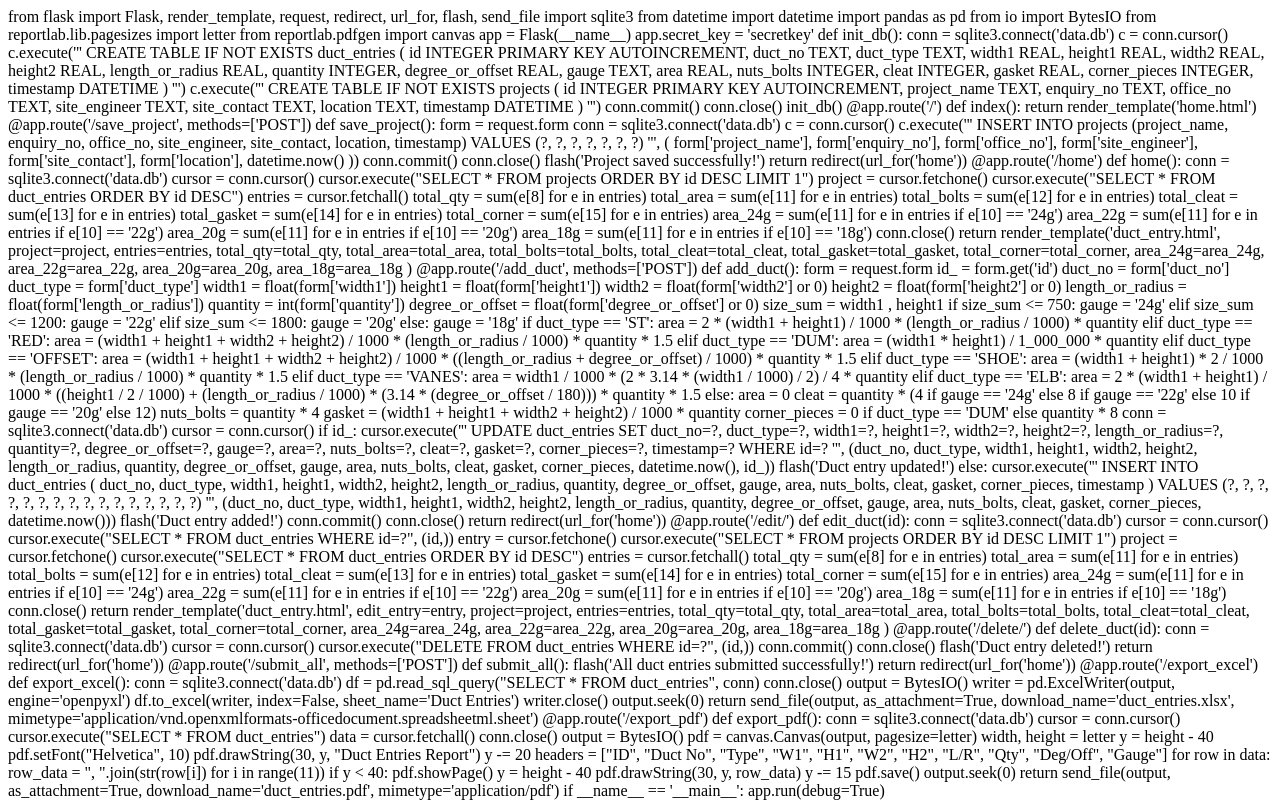
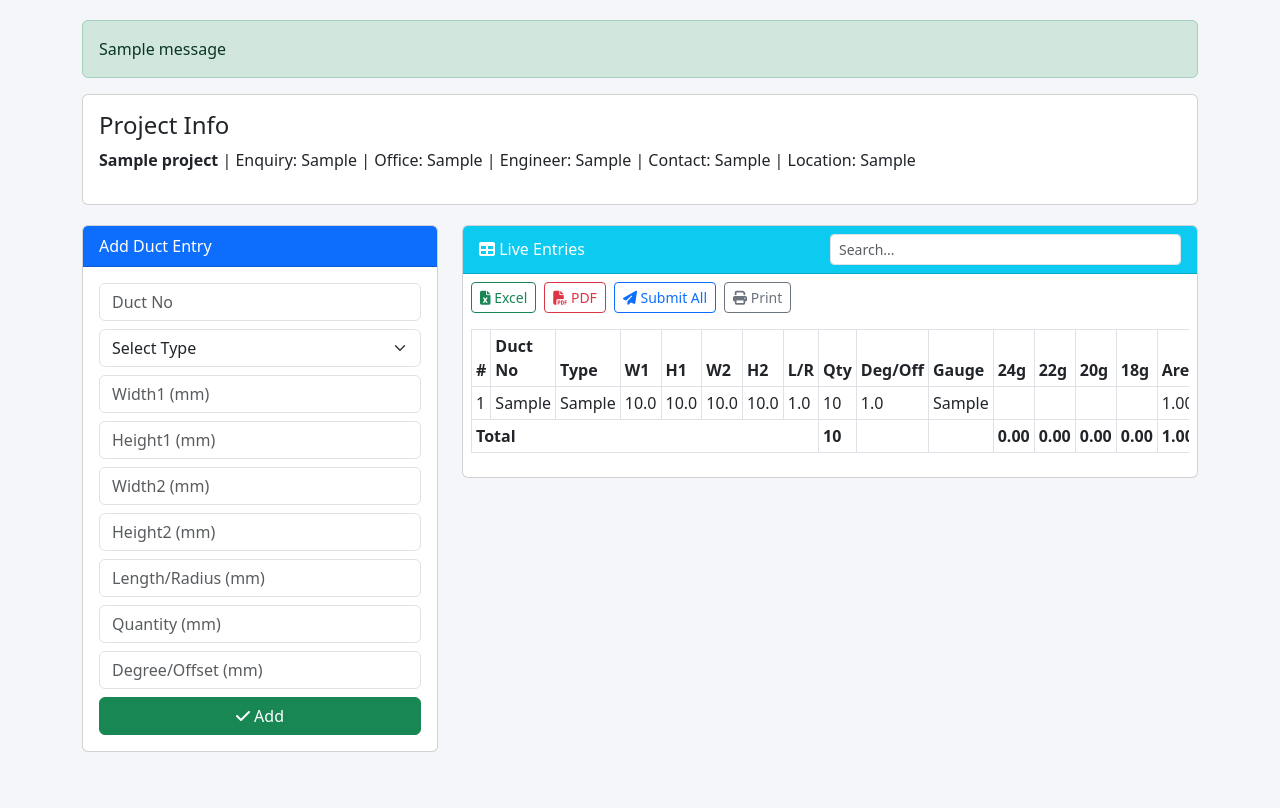
Before and after one commit to Madhan12-tech/duct-measurement, a Flask app: page /home in a window 1280 px wide. After the commit the page ends 752 px from the top, so only its background shows below. Run offline with Flask 3, Linux system fonts and the light colour scheme; tables that the repository leaves empty hold one stand-in row (values such as "Sample post"); one stand-in notice (Sample message) is shown.

Commit message:
Update duct_entry.html

```diff
--- a/templates/duct_entry.html
+++ b/templates/duct_entry.html
@@ -1,288 +1,184 @@
-from flask import Flask, render_template, request, redirect, url_for, flash, send_file
-import sqlite3
-from datetime import datetime
-import pandas as pd
-from io import BytesIO
-from reportlab.lib.pagesizes import letter
-from reportlab.pdfgen import canvas
 
-app = Flask(__name__)
-app.secret_key = 'secretkey'
+<!DOCTYPE html>
+<html lang="en">
+<head>
+  <meta charset="UTF-8">
+  <title>Duct Entry</title>
+  <meta name="viewport" content="width=device-width, initial-scale=1">
 
-def init_db():
-    conn = sqlite3.connect('data.db')
-    c = conn.cursor()
-    c.execute('''
-        CREATE TABLE IF NOT EXISTS duct_entries (
-            id INTEGER PRIMARY KEY AUTOINCREMENT,
-            duct_no TEXT,
-            duct_type TEXT,
-            width1 REAL,
-            height1 REAL,
-            width2 REAL,
-            height2 REAL,
-            length_or_radius REAL,
-            quantity INTEGER,
-            degree_or_offset REAL,
-            gauge TEXT,
-            area REAL,
-            nuts_bolts INTEGER,
-            cleat INTEGER,
-            gasket REAL,
-            corner_pieces INTEGER,
-            timestamp DATETIME
-        )
-    ''')
-    c.execute('''
-        CREATE TABLE IF NOT EXISTS projects (
-            id INTEGER PRIMARY KEY AUTOINCREMENT,
-            project_name TEXT,
-            enquiry_no TEXT,
-            office_no TEXT,
-            site_engineer TEXT,
-            site_contact TEXT,
-            location TEXT,
-            timestamp DATETIME
-        )
-    ''')
-    conn.commit()
-    conn.close()
+  <!-- Bootstrap + FontAwesome -->
+  <link href="https://cdn.jsdelivr.net/npm/bootstrap@5.3.0/dist/css/bootstrap.min.css" rel="stylesheet">
+  <link href="https://cdnjs.cloudflare.com/ajax/libs/font-awesome/6.5.0/css/all.min.css" rel="stylesheet">
 
-init_db()
+  <style>
+    body {
+      background: #f4f6f9;
+      padding: 20px;
+    }
+    .card {
+      margin-bottom: 20px;
+    }
+    th {
+      background-color: #0d6efd;
+      color: white;
+    }
+    tfoot td {
+      background-color: #e7f1ff;
+      font-weight: bold;
+    }
+  </style>
 
-@app.route('/')
-def index():
-    return render_template('home.html')
+  <script>
+    function filterTable() {
+      const input = document.getElementById("searchInput").value.toLowerCase();
+      const rows = document.querySelectorAll("#entriesTable tbody tr");
+      rows.forEach(row => {
+        row.style.display = row.innerText.toLowerCase().includes(input) ? "" : "none";
+      });
+    }
+  </script>
+</head>
+<body>
 
-@app.route('/save_project', methods=['POST'])
-def save_project():
-    form = request.form
-    conn = sqlite3.connect('data.db')
-    c = conn.cursor()
-    c.execute('''
-        INSERT INTO projects (project_name, enquiry_no, office_no, site_engineer, site_contact, location, timestamp)
-        VALUES (?, ?, ?, ?, ?, ?, ?)
-    ''', (
-        form['project_name'],
-        form['enquiry_no'],
-        form['office_no'],
-        form['site_engineer'],
-        form['site_contact'],
-        form['location'],
-        datetime.now()
-    ))
-    conn.commit()
-    conn.close()
-    flash('Project saved successfully!')
-    return redirect(url_for('home'))
+<div class="container">
 
-@app.route('/home')
-def home():
-    conn = sqlite3.connect('data.db')
-    cursor = conn.cursor()
-    cursor.execute("SELECT * FROM projects ORDER BY id DESC LIMIT 1")
-    project = cursor.fetchone()
-    cursor.execute("SELECT * FROM duct_entries ORDER BY id DESC")
-    entries = cursor.fetchall()
+  {% with messages = get_flashed_messages() %}
+    {% if messages %}
+      <div class="alert alert-success">
+        {% for message in messages %}
+          <div>{{ message }}</div>
+        {% endfor %}
+      </div>
+    {% endif %}
+  {% endwith %}
 
-    total_qty = sum(e[8] for e in entries)
-    total_area = sum(e[11] for e in entries)
-    total_bolts = sum(e[12] for e in entries)
-    total_cleat = sum(e[13] for e in entries)
-    total_gasket = sum(e[14] for e in entries)
-    total_corner = sum(e[15] for e in entries)
-    area_24g = sum(e[11] for e in entries if e[10] == '24g')
-    area_22g = sum(e[11] for e in entries if e[10] == '22g')
-    area_20g = sum(e[11] for e in entries if e[10] == '20g')
-    area_18g = sum(e[11] for e in entries if e[10] == '18g')
+  <div class="card">
+    <div class="card-body">
+      <h4 class="card-title">Project Info</h4>
+      {% if project %}
+        <p><strong>{{ project[1] }}</strong> | Enquiry: {{ project[2] }} | Office: {{ project[3] }} |
+        Engineer: {{ project[4] }} | Contact: {{ project[5] }} | Location: {{ project[6] }}</p>
+      {% else %}
+        <p>No project information available.</p>
+      {% endif %}
+    </div>
+  </div>
 
-    conn.close()
-    return render_template('duct_entry.html',
-        project=project,
-        entries=entries,
-        total_qty=total_qty,
-        total_area=total_area,
-        total_bolts=total_bolts,
-        total_cleat=total_cleat,
-        total_gasket=total_gasket,
-        total_corner=total_corner,
-        area_24g=area_24g,
-        area_22g=area_22g,
-        area_20g=area_20g,
-        area_18g=area_18g
-    )
+  <div class="row">
+    <!-- Form -->
+    <div class="col-md-4">
+      <div class="card">
+        <div class="card-header bg-primary text-white">
+          {{ edit_entry and "Edit" or "Add" }} Duct Entry
+        </div>
+        <div class="card-body">
+          <form method="POST" action="/add_duct">
+            <input type="hidden" name="id" value="{{ edit_entry[0] if edit_entry else '' }}">
+            <div class="mb-2">
+              <input class="form-control" type="text" name="duct_no" placeholder="Duct No" required value="{{ edit_entry[1] if edit_entry else '' }}">
+            </div>
+            <div class="mb-2">
+              <select class="form-select" name="duct_type" required>
+                <option value="">Select Type</option>
+                {% for t in ['ST','SHOE','RED','OFFSET','DUM','ELB','VANES'] %}
+                  <option value="{{ t }}" {% if edit_entry and edit_entry[2] == t %}selected{% endif %}>{{ t }}</option>
+                {% endfor %}
+              </select>
+            </div>
+            {% for i in [3,4,5,6,7,8,9] %}
+              <div class="mb-2">
+                <input class="form-control" type="number" step="any" name="{{ ['width1','height1','width2','height2','length_or_radius','quantity','degree_or_offset'][loop.index0] }}"
+                placeholder="{{ ['Width1','Height1','Width2','Height2','Length/Radius','Quantity','Degree/Offset'][loop.index0] }} (mm)"
+                value="{{ edit_entry[i] if edit_entry else '' }}">
+              </div>
+            {% endfor %}
+            <button type="submit" class="btn btn-success w-100">
+              <i class="fa fa-check"></i> {{ edit_entry and "Update" or "Add" }}
+            </button>
+          </form>
+        </div>
+      </div>
+    </div>
 
-@app.route('/add_duct', methods=['POST'])
-def add_duct():
-    form = request.form
-    id_ = form.get('id')
-    duct_no = form['duct_no']
-    duct_type = form['duct_type']
-    width1 = float(form['width1'])
-    height1 = float(form['height1'])
-    width2 = float(form['width2'] or 0)
-    height2 = float(form['height2'] or 0)
-    length_or_radius = float(form['length_or_radius'])
-    quantity = int(form['quantity'])
-    degree_or_offset = float(form['degree_or_offset'] or 0)
+    <!-- Table -->
+    <div class="col-md-8">
+      <div class="card">
+        <div class="card-header bg-info text-white d-flex justify-content-between align-items-center">
+          <span><i class="fa fa-table"></i> Live Entries</span>
+          <input class="form-control form-control-sm w-50" id="searchInput" onkeyup="filterTable()" placeholder="Search...">
+        </div>
+        <div class="card-body p-2">
+          <div class="d-flex gap-2 mb-3 flex-wrap">
+            <form action="/export_excel" method="get"><button class="btn btn-outline-success btn-sm"><i class="fa fa-file-excel"></i> Excel</button></form>
+            <form action="/export_pdf" method="get"><button class="btn btn-outline-danger btn-sm"><i class="fa fa-file-pdf"></i> PDF</button></form>
+            <form action="/submit_all" method="post"><button class="btn btn-outline-primary btn-sm"><i class="fa fa-paper-plane"></i> Submit All</button></form>
+            <button onclick="window.print()" class="btn btn-outline-secondary btn-sm"><i class="fa fa-print"></i> Print</button>
+          </div>
 
-    size_sum = width1 , height1
-    if size_sum <= 750:
-        gauge = '24g'
-    elif size_sum <= 1200:
-        gauge = '22g'
-    elif size_sum <= 1800:
-        gauge = '20g'
-    else:
-        gauge = '18g'
+          <div class="table-responsive">
+            <table class="table table-bordered table-sm" id="entriesTable">
+              <thead>
+                <tr>
+                  <th>#</th><th>Duct No</th><th>Type</th><th>W1</th><th>H1</th><th>W2</th><th>H2</th>
+                  <th>L/R</th><th>Qty</th><th>Deg/Off</th><th>Gauge</th>
+                  <th>24g</th><th>22g</th><th>20g</th><th>18g</th>
+                  <th>Area</th><th>Bolt</th><th>Cleat</th><th>Gasket</th><th>Corner</th><th>Action</th>
+                </tr>
+              </thead>
+              <tbody>
+                {% for entry in entries %}
+                <tr>
+                  <td>{{ loop.index }}</td>
+                  <td>{{ entry[1] }}</td>
+                  <td>{{ entry[2] }}</td>
+                  <td>{{ entry[3] }}</td>
+                  <td>{{ entry[4] }}</td>
+                  <td>{{ entry[5] }}</td>
+                  <td>{{ entry[6] }}</td>
+                  <td>{{ entry[7] }}</td>
+                  <td>{{ entry[8] }}</td>
+                  <td>{{ entry[9] }}</td>
+                  <td>{{ entry[10] }}</td>
+                  <td>{{ "%.2f"|format(entry[11]) if entry[10] == '24g' else '' }}</td>
+                  <td>{{ "%.2f"|format(entry[11]) if entry[10] == '22g' else '' }}</td>
+                  <td>{{ "%.2f"|format(entry[11]) if entry[10] == '20g' else '' }}</td>
+                  <td>{{ "%.2f"|format(entry[11]) if entry[10] == '18g' else '' }}</td>
+                  <td>{{ "%.2f"|format(entry[11]) }}</td>
+                  <td>{{ entry[12] }}</td>
+                  <td>{{ entry[13] }}</td>
+                  <td>{{ "%.2f"|format(entry[14]) }}</td>
+                  <td>{{ entry[15] }}</td>
+                  <td>
+                    <a href="/edit/{{ entry[0] }}" class="text-primary"><i class="fa fa-edit"></i></a>
+                    <a href="/delete/{{ entry[0] }}" onclick="return confirm('Delete?')" class="text-danger"><i class="fa fa-trash"></i></a>
+                  </td>
+                </tr>
+                {% endfor %}
+              </tbody>
+              <tfoot>
+                <tr>
+                  <td colspan="8"><strong>Total</strong></td>
+                  <td>{{ total_qty }}</td><td></td><td></td>
+                  <td>{{ "%.2f"|format(area_24g) }}</td>
+                  <td>{{ "%.2f"|format(area_22g) }}</td>
+                  <td>{{ "%.2f"|format(area_20g) }}</td>
+                  <td>{{ "%.2f"|format(area_18g) }}</td>
+                  <td>{{ "%.2f"|format(total_area) }}</td>
+                  <td>{{ total_bolts }}</td>
+                  <td>{{ total_cleat }}</td>
+                  <td>{{ "%.2f"|format(total_gasket) }}</td>
+                  <td>{{ total_corner }}</td><td></td>
+                </tr>
+              </tfoot>
+            </table>
+          </div>
+        </div>
+      </div>
+    </div>
+  </div>
+</div>
 
-    if duct_type == 'ST':
-        area = 2 * (width1 + height1) / 1000 * (length_or_radius / 1000) * quantity
-    elif duct_type == 'RED':
-        area = (width1 + height1 + width2 + height2) / 1000 * (length_or_radius / 1000) * quantity * 1.5
-    elif duct_type == 'DUM':
-        area = (width1 * height1) / 1_000_000 * quantity
-    elif duct_type == 'OFFSET':
-        area = (width1 + height1 + width2 + height2) / 1000 * ((length_or_radius + degree_or_offset) / 1000) * quantity * 1.5
-    elif duct_type == 'SHOE':
-        area = (width1 + height1) * 2 / 1000 * (length_or_radius / 1000) * quantity * 1.5
-    elif duct_type == 'VANES':
-        area = width1 / 1000 * (2 * 3.14 * (width1 / 1000) / 2) / 4 * quantity
-    elif duct_type == 'ELB':
-        area = 2 * (width1 + height1) / 1000 * ((height1 / 2 / 1000) + (length_or_radius / 1000) * (3.14 * (degree_or_offset / 180))) * quantity * 1.5
-    else:
-        area = 0
-
-    cleat = quantity * (4 if gauge == '24g' else 8 if gauge == '22g' else 10 if gauge == '20g' else 12)
-    nuts_bolts = quantity * 4
-    gasket = (width1 + height1 + width2 + height2) / 1000 * quantity
-    corner_pieces = 0 if duct_type == 'DUM' else quantity * 8
-
-    conn = sqlite3.connect('data.db')
-    cursor = conn.cursor()
-
-    if id_:
-        cursor.execute('''
-            UPDATE duct_entries SET duct_no=?, duct_type=?, width1=?, height1=?, width2=?, height2=?,
-            length_or_radius=?, quantity=?, degree_or_offset=?, gauge=?, area=?, nuts_bolts=?, cleat=?,
-            gasket=?, corner_pieces=?, timestamp=? WHERE id=?
-        ''', (duct_no, duct_type, width1, height1, width2, height2, length_or_radius, quantity, degree_or_offset,
-              gauge, area, nuts_bolts, cleat, gasket, corner_pieces, datetime.now(), id_))
-        flash('Duct entry updated!')
-    else:
-        cursor.execute('''
-            INSERT INTO duct_entries (
-                duct_no, duct_type, width1, height1, width2, height2, length_or_radius, quantity,
-                degree_or_offset, gauge, area, nuts_bolts, cleat, gasket, corner_pieces, timestamp
-            ) VALUES (?, ?, ?, ?, ?, ?, ?, ?, ?, ?, ?, ?, ?, ?, ?, ?)
-        ''', (duct_no, duct_type, width1, height1, width2, height2, length_or_radius, quantity, degree_or_offset,
-              gauge, area, nuts_bolts, cleat, gasket, corner_pieces, datetime.now()))
-        flash('Duct entry added!')
-
-    conn.commit()
-    conn.close()
-    return redirect(url_for('home'))
-
-@app.route('/edit/<int:id>')
-def edit_duct(id):
-    conn = sqlite3.connect('data.db')
-    cursor = conn.cursor()
-
-    cursor.execute("SELECT * FROM duct_entries WHERE id=?", (id,))
-    entry = cursor.fetchone()
-
-    cursor.execute("SELECT * FROM projects ORDER BY id DESC LIMIT 1")
-    project = cursor.fetchone()
-
-    cursor.execute("SELECT * FROM duct_entries ORDER BY id DESC")
-    entries = cursor.fetchall()
-
-    total_qty = sum(e[8] for e in entries)
-    total_area = sum(e[11] for e in entries)
-    total_bolts = sum(e[12] for e in entries)
-    total_cleat = sum(e[13] for e in entries)
-    total_gasket = sum(e[14] for e in entries)
-    total_corner = sum(e[15] for e in entries)
-    area_24g = sum(e[11] for e in entries if e[10] == '24g')
-    area_22g = sum(e[11] for e in entries if e[10] == '22g')
-    area_20g = sum(e[11] for e in entries if e[10] == '20g')
-    area_18g = sum(e[11] for e in entries if e[10] == '18g')
-
-    conn.close()
-
-    return render_template('duct_entry.html',
-        edit_entry=entry,
-        project=project,
-        entries=entries,
-        total_qty=total_qty,
-        total_area=total_area,
-        total_bolts=total_bolts,
-        total_cleat=total_cleat,
-        total_gasket=total_gasket,
-        total_corner=total_corner,
-        area_24g=area_24g,
-        area_22g=area_22g,
-        area_20g=area_20g,
-        area_18g=area_18g
-    )
-
-@app.route('/delete/<int:id>')
-def delete_duct(id):
-    conn = sqlite3.connect('data.db')
-    cursor = conn.cursor()
-    cursor.execute("DELETE FROM duct_entries WHERE id=?", (id,))
-    conn.commit()
-    conn.close()
-    flash('Duct entry deleted!')
-    return redirect(url_for('home'))
-
-@app.route('/submit_all', methods=['POST'])
-def submit_all():
-    flash('All duct entries submitted successfully!')
-    return redirect(url_for('home'))
-
-@app.route('/export_excel')
-def export_excel():
-    conn = sqlite3.connect('data.db')
-    df = pd.read_sql_query("SELECT * FROM duct_entries", conn)
-    conn.close()
-
-    output = BytesIO()
-    writer = pd.ExcelWriter(output, engine='openpyxl')
-    df.to_excel(writer, index=False, sheet_name='Duct Entries')
-    writer.close()
-    output.seek(0)
-
-    return send_file(output, as_attachment=True, download_name='duct_entries.xlsx', mimetype='application/vnd.openxmlformats-officedocument.spreadsheetml.sheet')
-
-@app.route('/export_pdf')
-def export_pdf():
-    conn = sqlite3.connect('data.db')
-    cursor = conn.cursor()
-    cursor.execute("SELECT * FROM duct_entries")
-    data = cursor.fetchall()
-    conn.close()
-
-    output = BytesIO()
-    pdf = canvas.Canvas(output, pagesize=letter)
-    width, height = letter
-    y = height - 40
-    pdf.setFont("Helvetica", 10)
-    pdf.drawString(30, y, "Duct Entries Report")
-    y -= 20
-
-    headers = ["ID", "Duct No", "Type", "W1", "H1", "W2", "H2", "L/R", "Qty", "Deg/Off", "Gauge"]
-    for row in data:
-        row_data = ", ".join(str(row[i]) for i in range(11))
-        if y < 40:
-            pdf.showPage()
-            y = height - 40
-        pdf.drawString(30, y, row_data)
-        y -= 15
-
-    pdf.save()
-    output.seek(0)
-    return send_file(output, as_attachment=True, download_name='duct_entries.pdf', mimetype='application/pdf')
-
-if __name__ == '__main__':
-    app.run(debug=True)
+<!-- Bootstrap JS -->
+<script src="https://cdn.jsdelivr.net/npm/bootstrap@5.3.0/dist/js/bootstrap.bundle.min.js"></script>
+</body>
+</html>
```
